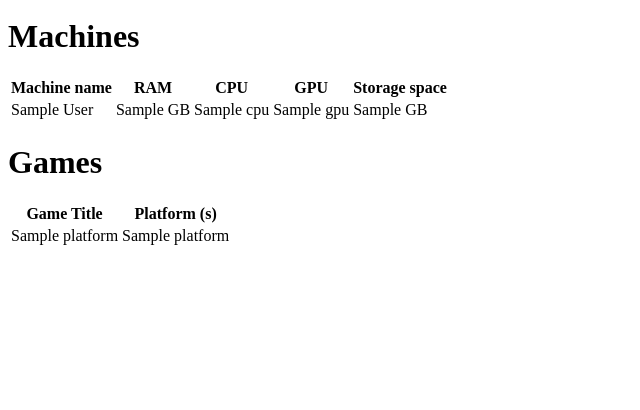
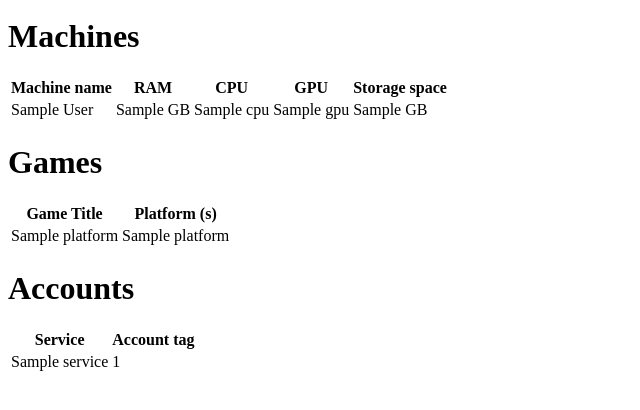
Before and after one commit to Mangern/nvsg_maskinvare, a PHP site: page /nvsg_maskinvare/index.php?page=user_details&user_id=1 in a window 1280 px wide. Shown: the part 377-787 px from the top of the page, without its empty margins (0-640 px from the left). Run offline with PHP 8.4, Linux system fonts and the light colour scheme; the visitor is signed in with stand-in values (Sample User, id 1); tables that the repository leaves empty or names only in its code hold one stand-in row (values such as "Sample post"); some libraries are stand-ins or nearby versions.

Commit message:
accounts in user_details

```diff
--- a/include/pages/user_details.php
+++ b/include/pages/user_details.php
@@ -9,15 +9,22 @@ if(!isset($_GET["user_id"])) {
 $user_id = $_GET["user_id"];
 
 $response = $api_handle->fetch_user_details($user_id);
+$accounts_response = $api_handle->fetch_user_accounts($user_id);
 
 if($response["error"]) {
     echo $response["error_msg"];
     die();
 }
 
+if($accounts_response["error"]) {
+    echo $accounts_response["error_msg"];
+    die();
+}
+
 $user = $response["result"];
+if($user["nickname"] == NULL)$user["nickname"] = "-";
 
-if($user["nickname"] == NULL)$user["nickname"] = "-";
+$accounts = $accounts_response["result"];
 ?>
 
 <h1>User Profile</h1>
@@ -101,3 +108,19 @@ if($user["nickname"] == NULL)$user["nickname"] = "-";
     ?>
 </tbody>
 </table>
+
+<h1>Accounts</h1>
+<table>
+<thead>
+    <?php if(count($accounts) > 0) echo "<tr><th>Service</th><th>Account tag</th></tr>"; ?>
+</thead>
+<tbody>
+    <?php
+        foreach($accounts as $row) {
+            $service = $row["name"];
+            $tag = $row["account_tag"];
+            echo "<tr><td>$service</td><td>$tag</td></tr>";
+        }
+    ?>
+</tbody>
+</table>
--- a/include/pages/users.php
+++ b/include/pages/users.php
@@ -14,7 +14,7 @@ $users = $response["result"];
 <h1>All Users</h1>
 <table>
 <thead>
-    <tr><th>Name</th><th>Nickname</th><th>Known as...</th></tr>
+    <tr><th>Name</th><th>Nickname</th></tr>
 </thead>
 <tbody>
     <?php
@@ -31,7 +31,6 @@ $users = $response["result"];
         echo "<td>$first_name $last_name</td>";
         echo "<td>$nickname</td>";
 
-        echo "<td>Gamertag123</td>";
 
         echo "<td><a href='" . menu_url(PAGE_USER_DETAILS) . "&user_id=" . $row["id_user"] . "'>Details</a></td>";
 
```
